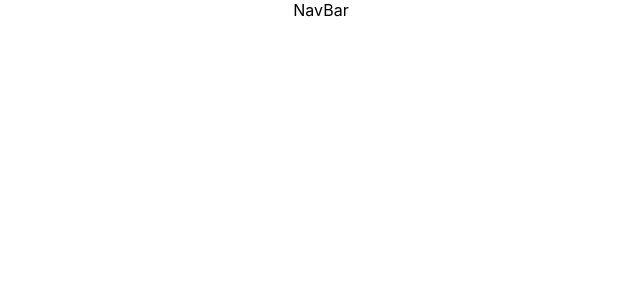
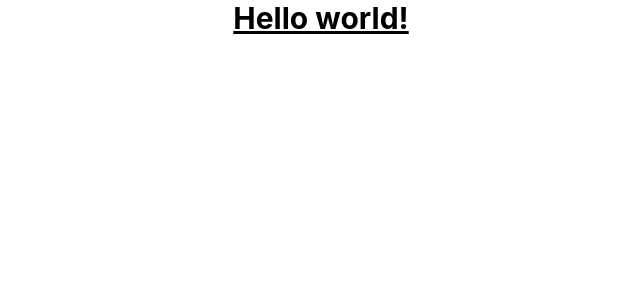
Before and after one commit to nvanh31798/building-map-drawing, a React (Create React App) app in the folder client/my-app/: page / in a window 1280 px wide. Shown: the top 300 px of the page, without its empty margins (319-959 px from the left). Built offline with nearby package versions, Linux system fonts and the light colour scheme.

Commit message:
fix: eslint config failure

```diff
--- a/client/my-app/src/index.css
+++ b/client/my-app/src/index.css
@@ -1,3 +1,7 @@
+@tailwind base;
+@tailwind components;
+@tailwind utilities;
+
 body {
   margin: 0;
   font-family: -apple-system, BlinkMacSystemFont, 'Segoe UI', 'Roboto', 'Oxygen',
--- a/client/my-app/src/shared-component/NavBar.tsx
+++ b/client/my-app/src/shared-component/NavBar.tsx
@@ -1,5 +1,9 @@
 import React from "react";
 
 export const NavBar = () => {
-  return <div>NavBar</div>;
+  return (
+    <div>
+      <h1 className="text-3xl font-bold underline">Hello world!</h1>
+    </div>
+  );
 };
--- /dev/null
+++ b/client/my-app/tailwind.config.js
@@ -0,0 +1,8 @@
+/** @type {import('tailwindcss').Config} */
+module.exports = {
+  content: ["./src/**/*.{js,jsx,ts,tsx}"],
+  theme: {
+    extend: {},
+  },
+  plugins: [],
+};
```
Also changed, not shown: client/my-app/package.json (+7 -1 lines), client/my-app/.eslintrc.json, 1 other file (tests, documents, lock files or other folders).
